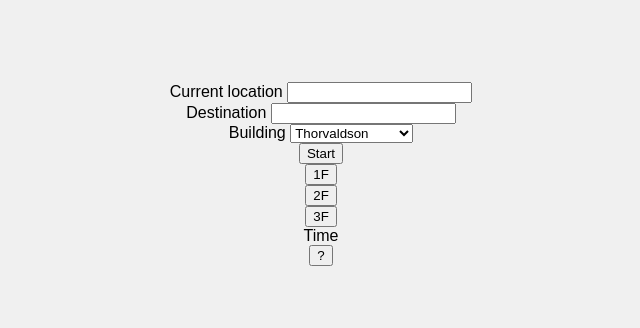
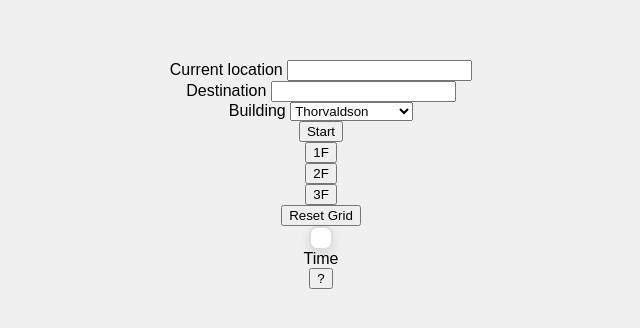
Before and after one commit to zil00/PathVisualizer, a plain HTML site: page frontend/index.html in a window 1280 px wide. Shown: the part 226-554 px from the top of the page, without its empty margins (319-959 px from the left). Drawn offline with Linux system fonts and the light colour scheme.

Commit message:
copied sharzil's index html code from reset to js

```diff
--- a/frontend/index.html
+++ b/frontend/index.html
@@ -30,6 +30,10 @@
         <button name ="secondFloor">2F</button></div>
     <div id = "Floor">
         <button name ="thirdFloor">3F</button></div>
+    <button id="resetBtn">Reset Grid</button>
+    <div id="grid"></div>
+    <!-- In index.html -->
+    <script src="app.js"></script>
     <div id = "Time">Time</div>
     <div id = "Help">
         <button name ="Help">?</button></div>
```
